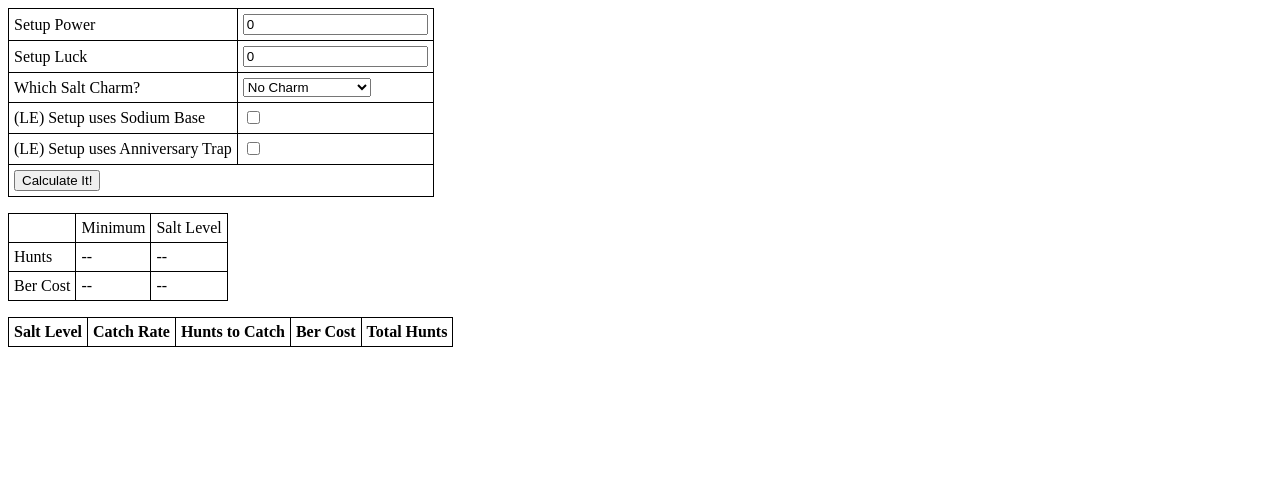
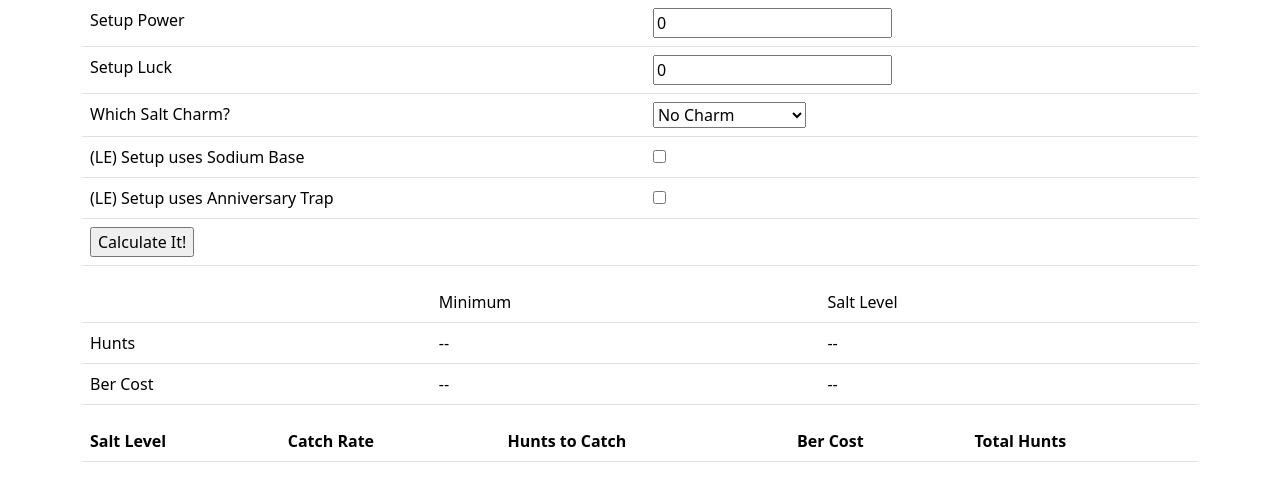
Before and after one commit to m-h-c-t/mh-info, a plain HTML site: page calculators/salt.html in a window 1280 px wide. Drawn offline with nearby package versions, Linux system fonts and the light colour scheme.

Commit message:
Adding bootstrap to salt

```diff
--- a/calculators/salt.html
+++ b/calculators/salt.html
@@ -2,20 +2,13 @@
 <HTML>
 <head>
     <title>Salt Efficiency Calculator</title>
-    <style>
-        table, th, td {
-            border: 1px solid black;
-            border-collapse: collapse;
-        }
-        th, td {
-            padding: 5px;
-        }
-    </style>
     <script type="text/javascript" src="src/salt.js"></script>
+    <link href="https://cdn.jsdelivr.net/npm/bootstrap@5.3.2/dist/css/bootstrap.min.css" rel="stylesheet" integrity="sha384-T3c6CoIi6uLrA9TneNEoa7RxnatzjcDSCmG1MXxSR1GAsXEV/Dwwykc2MPK8M2HN" crossorigin="anonymous">
 </head>
 <body>
+    <div class="container">
     <form id="theForm">
-    <table>
+    <table class="table">
         <tbody>
             <tr>
                 <td>Setup Power</td>
@@ -60,7 +53,7 @@
     </table>
     </form>
 <p></p>
-    <table id="summary">
+    <table id="summary" class="table">
         <tbody>
         <tr>
             <td>&nbsp;</td>
@@ -80,7 +73,7 @@
         </tbody>
     </table>
     <p></p>
-    <table id="results">
+    <table id="results" class="table">
         <thead></thead>
         <tr>
             <th>Salt Level</th>
@@ -91,5 +84,6 @@
         </tr>
         <tbody id="resultsBody"></tbody>
     </table>
+    </div>
 </body>
 </HTML>
```
